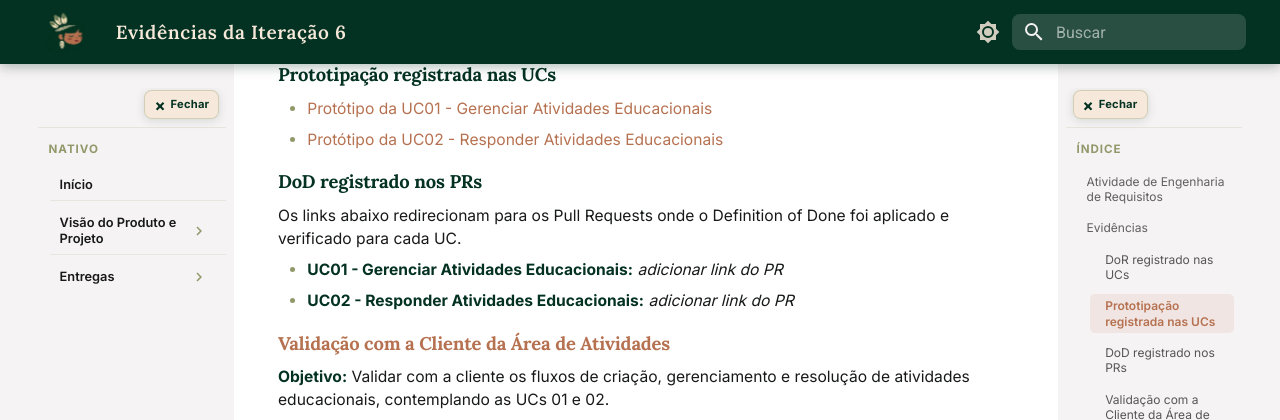
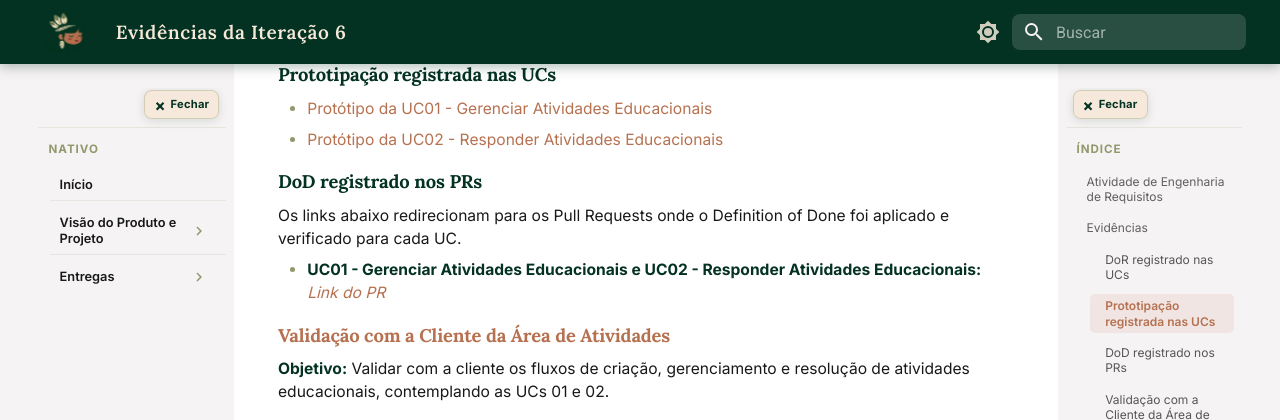
Before and after one commit to mdsreq-fga-unb/REQ-2026.1-T02-Nativo, an MkDocs documentation site: the page built from docs/visao/evidencias/iteracao-6.md, in a window 1280 px wide and 900 px high, scrolled down 442 px, cut to the strip 0-420 px from the top of the window. Built offline with MkDocs 1.6.1 and Material for MkDocs 9.7.7, drawn with Linux system fonts in a browser that asks for light colours.

Commit message:
links DOD

```diff
--- a/docs/visao/evidencias/iteracao-6.md
+++ b/docs/visao/evidencias/iteracao-6.md
@@ -22,8 +22,7 @@
 
 Os links abaixo redirecionam para os Pull Requests onde o Definition of Done foi aplicado e verificado para cada UC.
 
-- **UC01 - Gerenciar Atividades Educacionais:** _adicionar link do PR_
-- **UC02 - Responder Atividades Educacionais:** _adicionar link do PR_
+- **UC01 - Gerenciar Atividades Educacionais e UC02 - Responder Atividades Educacionais:** [_Link do PR_](https://github.com/Requisitos-Anawe/Nativo/pull/2)
 
 ### Validação com a Cliente da Área de Atividades
 
```
Also changed, not shown: docs/visao/evidencias/iteracao-5.md (+1 -2 lines), docs/visao/evidencias/iteracao-7.md (+2 -2 lines), docs/visao/evidencias/iteracao-8.md (+3 -3 lines).
